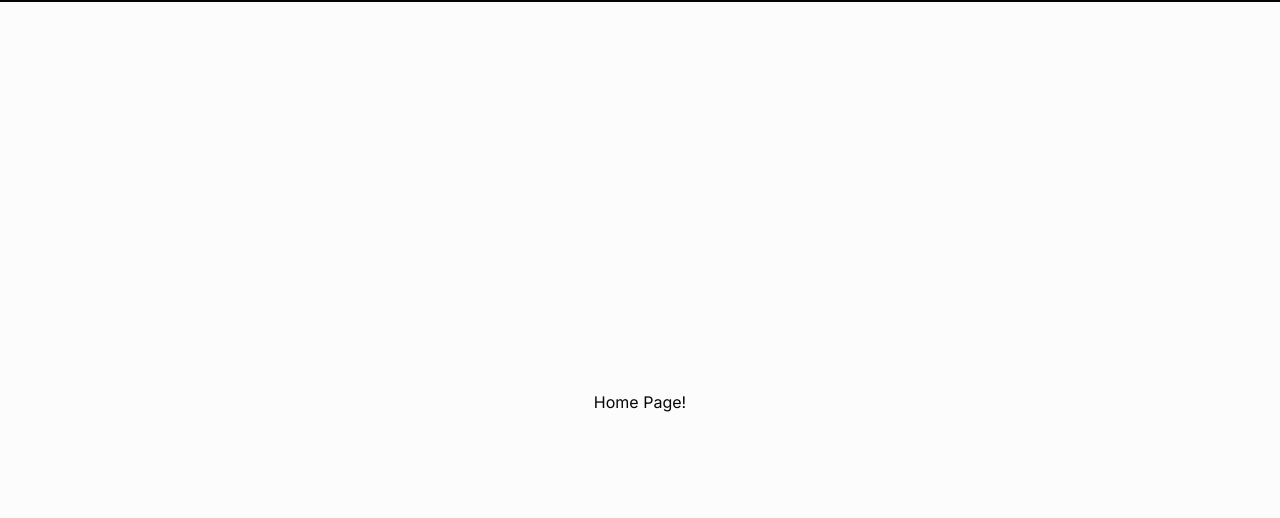
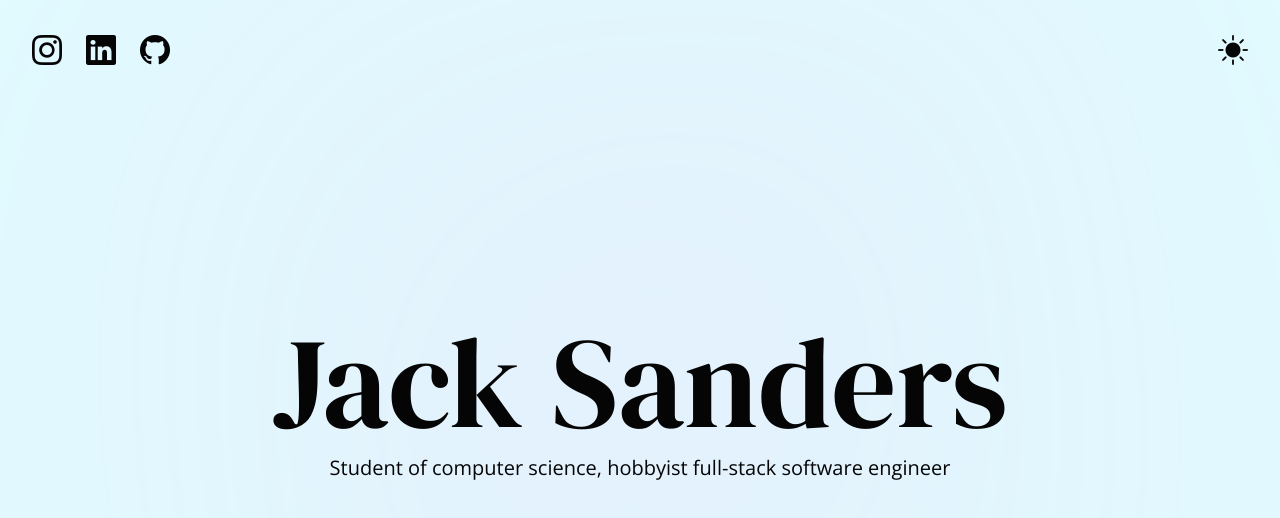
Before and after one commit to jacksanders02/portfolio-site, a Next.js app: page / in a window 1280 px wide. Shown: the top 518 px of the page. Built offline with nearby package versions, Linux system fonts and the light colour scheme.

Commit message:
Added actual stuff - name + socials + theme toggle button

```diff
--- a/src/app/globals.css
+++ b/src/app/globals.css
@@ -2,26 +2,57 @@
 @tailwind components;
 @tailwind utilities;
 
+/* Allow classes to be used by tailwind
+ * (for example, allow tha dark: prefix to select a class when dark mode is toggled)
+ */
+
 @layer utilities {
   .hover-link {
-    &-light {
-      cursor: pointer;
-      transition: color 0.2s ease-in-out;
-      color: theme('colors.on-background.DEFAULT');
+    cursor: pointer;
+    transition: color 0.2s ease-in-out;
+    color: theme("colors.on-background.DEFAULT");
 
-      &:hover {
-        color: theme('colors.on-background.hover');
-      }
+    &:hover {
+      color: theme("colors.on-background.hover");
     }
 
     &-dark {
       cursor: pointer;
       transition: color 0.2s ease-in-out;
-      color: theme('colors.on-background.dark.DEFAULT');
+      color: theme("colors.on-background.dark.DEFAULT");
 
       &:hover {
-        color: theme('colors.on-background.dark.hover');
+        color: theme("colors.on-background.dark.hover");
       }
     }
   }
 }
+
+/* Set up rotation animation for background oval */
+@keyframes rotate {
+  from {
+    rotate: 0;
+    aspect-ratio: 1.75;
+  }
+
+  50% {
+    rotate: 180deg;
+    aspect-ratio: 1.3;
+  }
+
+  to {
+    rotate: 360deg;
+    aspect-ratio: 1.75;
+  }
+}
+
+/* Create background oval */
+.oval {
+  animation: rotate 15s linear infinite;
+  position: absolute;
+  z-index: -1;
+  height: 25rem;
+  aspect-ratio: 1.75;
+  border-radius: 50%;
+  filter: blur(25rem);
+}
--- a/src/app/layout.tsx
+++ b/src/app/layout.tsx
@@ -1,11 +1,10 @@
 import "./globals.css";
-import { Inter } from "next/font/google";
+import "bootstrap-icons/font/bootstrap-icons.min.css";
 import React from "react";
 import { Providers } from "@/app/providers";
 import { Analytics } from "@vercel/analytics/react";
+import Socials from "@/components/socials";
 import Navbar from "@/components/navbar";
-
-const inter = Inter({ subsets: ["latin"] });
 
 export const metadata = {
   title: "Jack Sanders",
@@ -20,9 +19,8 @@ export default function RootLayout({
   return (
     <html lang="en" suppressHydrationWarning>
       <body
-        className={`bg-colour-background dark:bg-colour-background-dark
-                      text-on-background dark:text-on-background-dark
-                      ${inter.className}`}
+        className="bg-colour-background dark:bg-colour-background-dark
+                      text-on-background dark:text-on-background-dark"
       >
         <Providers>
           <Navbar />
--- a/src/app/page.tsx
+++ b/src/app/page.tsx
@@ -1,29 +1,34 @@
 "use client";
 import CentredMain from "@/components/centred-main";
-import React, { useEffect } from "react";
-import { useTheme } from "next-themes";
-import { toggleTheme } from "@/helpers/global-functions";
+import React from "react";
+import { motion } from "framer-motion";
+import { fontSerif, fontSans } from "@/helpers/font-helpers";
 
 export default function Home(): React.ReactNode {
-  const [mounted, setMounted] = React.useState(false);
-  const { theme, setTheme } = useTheme();
-
-  useEffect(() => {
-    setMounted(true);
-  }, []);
-
-  if (!mounted) {
-    return null;
-  }
-
   return (
     <CentredMain>
-      <a
-        className="hover-link-light dark:hover-link-dark"
-        onClick={() => setTheme(toggleTheme(theme))}
-      >
-        Home Page!
-      </a>
+      <div>
+        <motion.div
+          initial={{ y: 100, scale: 0 }}
+          animate={{ y: 0, scale: 1 }}
+          transition={{ type: "spring", stiffness: 80 }}
+        >
+          <h1 className={`${fontSerif.className} text-9xl text-center mb-2`}>
+            Jack Sanders
+          </h1>
+        </motion.div>
+        <motion.div
+          initial={{ opacity: 0 }}
+          animate={{ opacity: 1 }}
+          transition={{ duration: 1 }}
+        >
+          <h2 className={`${fontSans.className} text-xl text-center`}>
+            Student of computer science, hobbyist full-stack software engineer
+          </h2>
+        </motion.div>
+      </div>
+
+      <div className="oval bg-accent dark:bg-accent-dark"></div>
     </CentredMain>
   );
 }
--- a/src/components/navbar.tsx
+++ b/src/components/navbar.tsx
@@ -1,7 +1,12 @@
 import React from "react";
+import Socials from "./socials";
+import ThemeToggle from "@/components/themeToggle";
 
 export default function Navbar(): React.ReactElement {
   return (
-    <nav className="w-full border-solid border-b-2 border-b-on-background dark:border-b-on-background-dark"></nav>
+    <div className="fixed w-full top-0 p-8 flex justify-between items-center">
+      <Socials />
+      <ThemeToggle />
+    </div>
   );
 }
--- /dev/null
+++ b/src/components/socials.tsx
@@ -0,0 +1,20 @@
+import React from "react";
+
+export default function Socials(): React.ReactElement {
+  return (
+    <div className="flex items-center gap-6 text-3xl">
+      <a
+        className="bi bi-instagram hover-link dark:hover-link-dark"
+        href="https://www.instagram.com/jacksanders02/"
+      />
+      <a
+        className="bi bi-linkedin hover-link dark:hover-link-dark"
+        href="https://www.linkedin.com/in/jack-sanders-05915423a/"
+      />
+      <a
+        className="bi bi-github hover-link dark:hover-link-dark"
+        href="https://github.com/JSanders02"
+      />
+    </div>
+  );
+}
--- /dev/null
+++ b/src/components/themeToggle.tsx
@@ -0,0 +1,26 @@
+"use client";
+import React, { useEffect } from "react";
+import { useTheme } from "next-themes";
+
+export default function ThemeToggle(): React.ReactElement {
+  const [mounted, setMounted] = React.useState(false);
+  const { theme, setTheme } = useTheme();
+
+  useEffect(() => {
+    setMounted(true);
+  }, []);
+
+  // Only generate HTML if mounted by client, so that theme change can work
+  if (!mounted) {
+    return <i className="bi bi-sun-fill" />;
+  }
+
+  return (
+    <div className={"flex items-center gap-6 text-3xl"}>
+      <i
+        className="bi bi-sun-fill hover-link dark:hover-link-dark"
+        onClick={() => setTheme(theme === "dark" ? "light" : "dark")}
+      />
+    </div>
+  );
+}
--- /dev/null
+++ b/src/helpers/font-helpers.ts
@@ -0,0 +1,16 @@
+import { Open_Sans, DM_Serif_Display, Courier_Prime } from "next/font/google";
+
+export const fontSerif = DM_Serif_Display({
+  subsets: ["latin"],
+  weight: ["400"],
+});
+
+export const fontSans = Open_Sans({
+  subsets: ["latin"],
+  weight: ["400"],
+});
+
+export const fontMono = Courier_Prime({
+  subsets: ["latin"],
+  weight: ["400"],
+});
--- a/tailwind.config.js
+++ b/tailwind.config.js
@@ -6,12 +6,10 @@ module.exports = {
     extend: {
       backgroundImage: {
         "gradient-radial": "radial-gradient(var(--tw-gradient-stops))",
-        "gradient-conic":
-          "conic-gradient(from 180deg at 50% 50%, var(--tw-gradient-stops))",
       },
       colors: {
         "colour-background": {
-          DEFAULT: "#fcfcfc",
+          DEFAULT: "#e0ffff",
           dark: "#0F052B",
         },
         "on-background": {
@@ -23,7 +21,7 @@ module.exports = {
           },
         },
         primary: {
-          DEFAULT: "#ce6fc4",
+          DEFAULT: "#ff8bec",
           dark: "#CE6FC4",
         },
         secondary: {
@@ -31,7 +29,7 @@ module.exports = {
           dark: "#F9F1F1",
         },
         accent: {
-          DEFAULT: "#ce6fc4",
+          DEFAULT: "#ff8bec",
           dark: "#CE6FC4",
         },
       },
```
Also changed, not shown: package.json (+6 -1 lines), .stylelintrc.json, colour_themes/light/colors.txt, 1 other file (tests, documents, lock files or other folders).
